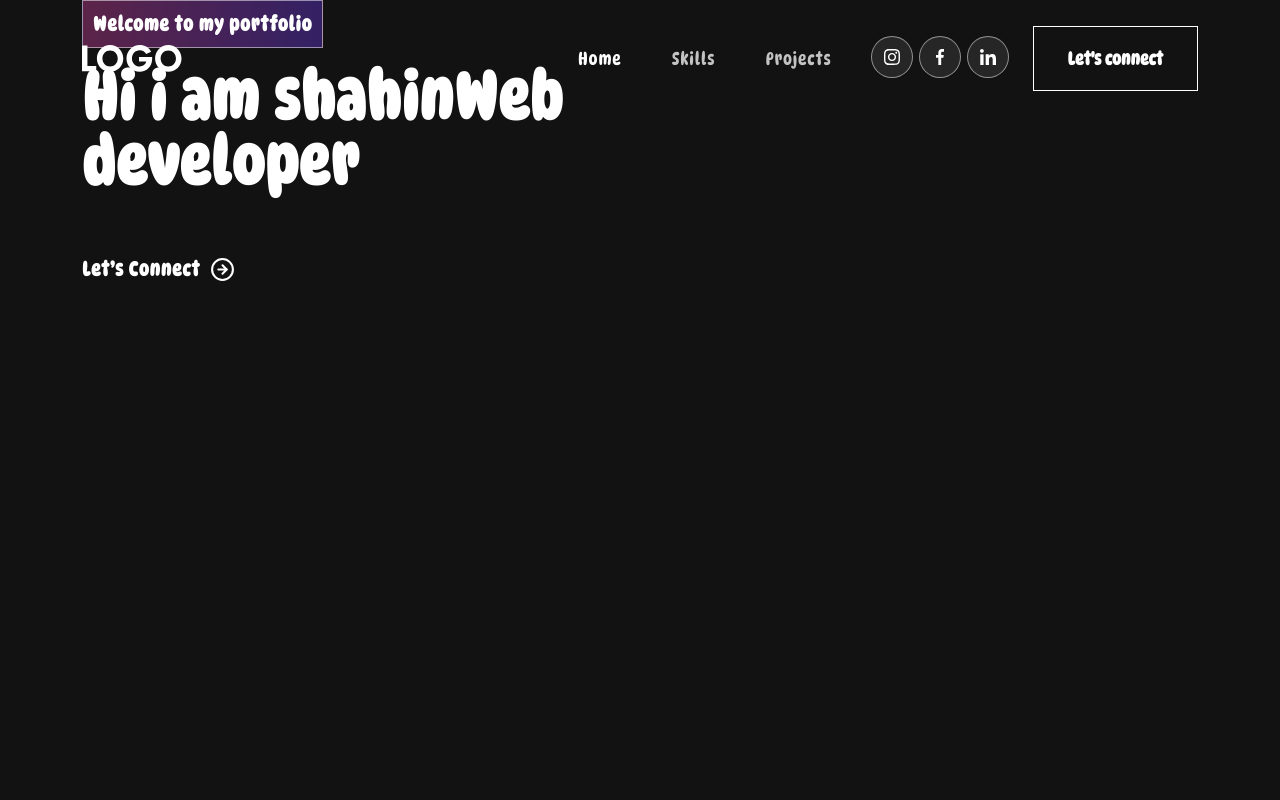
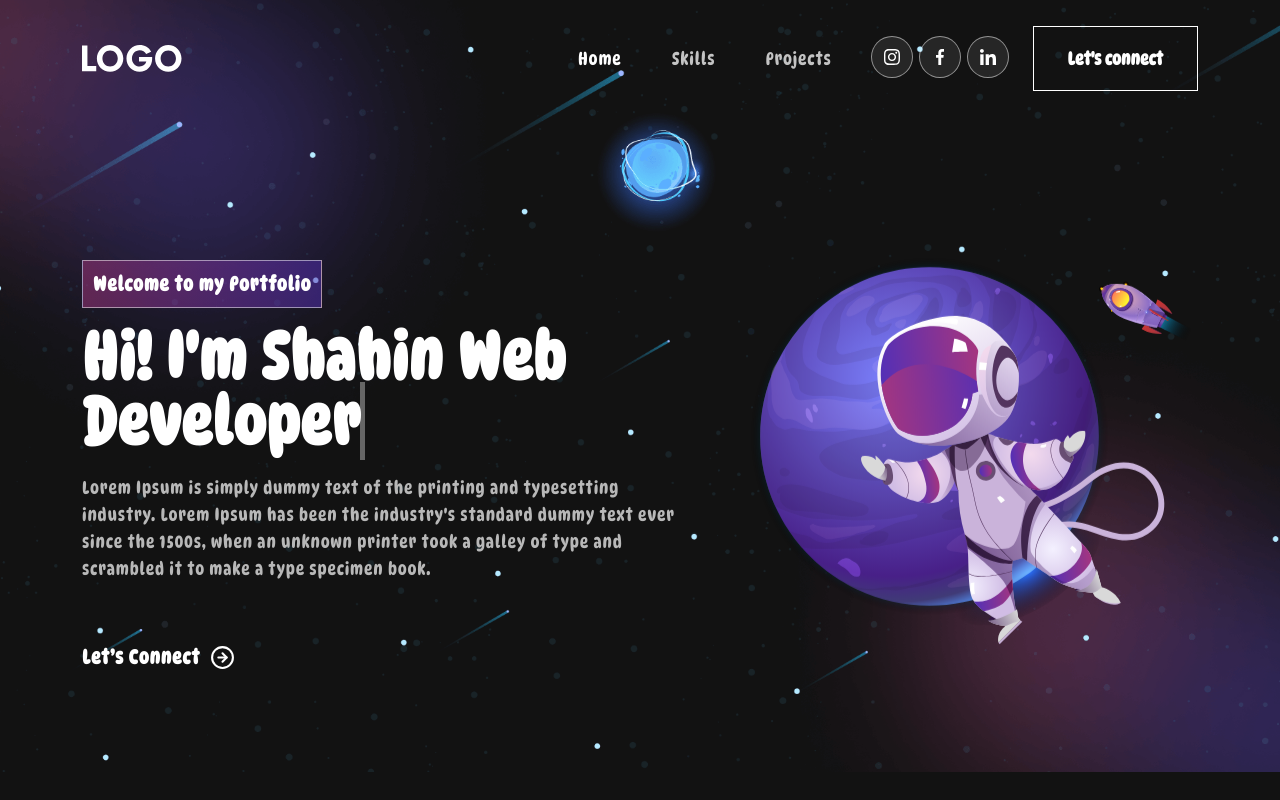
Before and after one commit to shahiiin/portfolio-with-advance-animation, a React (Create React App) app: page / in a window 1280 px wide. Built offline with nearby package versions, Linux system fonts and the light colour scheme.

Commit message:
make to rotete library

```diff
--- a/package.json
+++ b/package.json
@@ -6,11 +6,13 @@
     "@testing-library/jest-dom": "^5.16.5",
     "@testing-library/react": "^13.3.0",
     "@testing-library/user-event": "^13.5.0",
+    "animate.css": "^4.1.1",
     "bootstrap": "^5.2.0",
     "react": "^18.2.0",
     "react-bootstrap": "^2.5.0",
     "react-dom": "^18.2.0",
     "react-icons": "^4.4.0",
+    "react-on-screen": "^2.1.1",
     "react-scripts": "5.0.1",
     "web-vitals": "^2.1.4"
   },
--- a/src/components/Banner.jsx
+++ b/src/components/Banner.jsx
@@ -1,23 +1,84 @@
-import React from 'react'
+import React,{useState,useEffect} from 'react'
 import { Container, Row, Col } from 'react-bootstrap'
 import {FiArrowRightCircle} from 'react-icons/fi'
+import Pic10 from '../assets/images/pic10.svg'
+import 'animate.css';
+import TrackVisibility from 'react-on-screen';
+
+
+
 const Banner = () => {
+
+
+    const [loopNum, setLoopNum] = useState(0);
+    const [isDeleting, setIsDeleting] = useState(false);
+    const [text, setText] = useState('');
+    const [delta, setDelta] = useState(300 - Math.random() * 100);
+    const [index, setIndex] = useState(1);
+    const toRotate = [ "Web Developer", "Web Designer", "scrum master" ];
+    const period = 2000;
+
+    useEffect(() => {
+      let ticker = setInterval(() => {
+        tick();
+      }, delta);
+
+      return () => { clearInterval(ticker) };
+    }, [text])
+
+    const tick = () => {
+      let i = loopNum % toRotate.length;
+      let fullText = toRotate[i];
+      let updatedText = isDeleting ? fullText.substring(0, text.length - 1) : fullText.substring(0, text.length + 1);
+
+      setText(updatedText);
+
+      if (isDeleting) {
+        setDelta(prevDelta => prevDelta / 2);
+      }
+
+      if (!isDeleting && updatedText === fullText) {
+        setIsDeleting(true);
+        setIndex(prevIndex => prevIndex - 1);
+        setDelta(period);
+      } else if (isDeleting && updatedText === '') {
+        setIsDeleting(false);
+        setLoopNum(loopNum + 1);
+        setIndex(1);
+        setDelta(500);
+      } else {
+        setIndex(prevIndex => prevIndex + 1);
+      }
+    }
+
+
+
     return (
-        <selection className="banner" id="home">
+        <section className="banner" id="home">
         <Container>
-                <Row className="align-items-center">
+          <Row className="aligh-items-center">
             <Col xs={12} md={6} xl={7}>
-                        <span className='tagline'>
-                            Welcome to my portfolio
-                        </span>
-                        <h1>{'Hi i am shahin'}<span className='wrap'>Web developer</span></h1>
+              <TrackVisibility>
+                {({ isVisible }) =>
+                <div className={isVisible ? "animate__animated animate__fadeIn" : ""}>
+                  <span className="tagline">Welcome to my Portfolio</span>
+                  <h1>{`Hi! I'm Shahin`} <span className="txt-rotate" dataPeriod="1000" data-rotate='[ "Web Developer", "Web Designer", "UI/UX Designer" ]'><span className="wrap">{text}</span></span></h1>
+                    <p>Lorem Ipsum is simply dummy text of the printing and typesetting industry. Lorem Ipsum has been the industry's standard dummy text ever since the 1500s, when an unknown printer took a galley of type and scrambled it to make a type specimen book.</p>
                     <button onClick={() => console.log('connect')}>Let’s Connect <FiArrowRightCircle size={25} /></button>
+                </div>}
+              </TrackVisibility>
             </Col>
             <Col xs={12} md={6} xl={5}>
+              <TrackVisibility>
+                {({ isVisible }) =>
+                  <div className={isVisible ? "animate__animated animate__zoomIn" : ""}>
+                  <img src={Pic10} alt='pic10'/>
+                  </div>}
+              </TrackVisibility>
             </Col>
           </Row>
         </Container>
-        </selection>
+      </section>
     )
 }
 
--- a/src/components/NavBar.jsx
+++ b/src/components/NavBar.jsx
@@ -9,6 +9,7 @@
 
 
 export const NavBar = () => {
+
     const [activeLink, setActiveLink] = useState('home')
     const [scrolled, setScrolled] = useState(false);
 
```
Also changed, not shown: 1 other file (tests, documents, lock files or other folders). Lines whose indentation alone changed are shown as unchanged.
